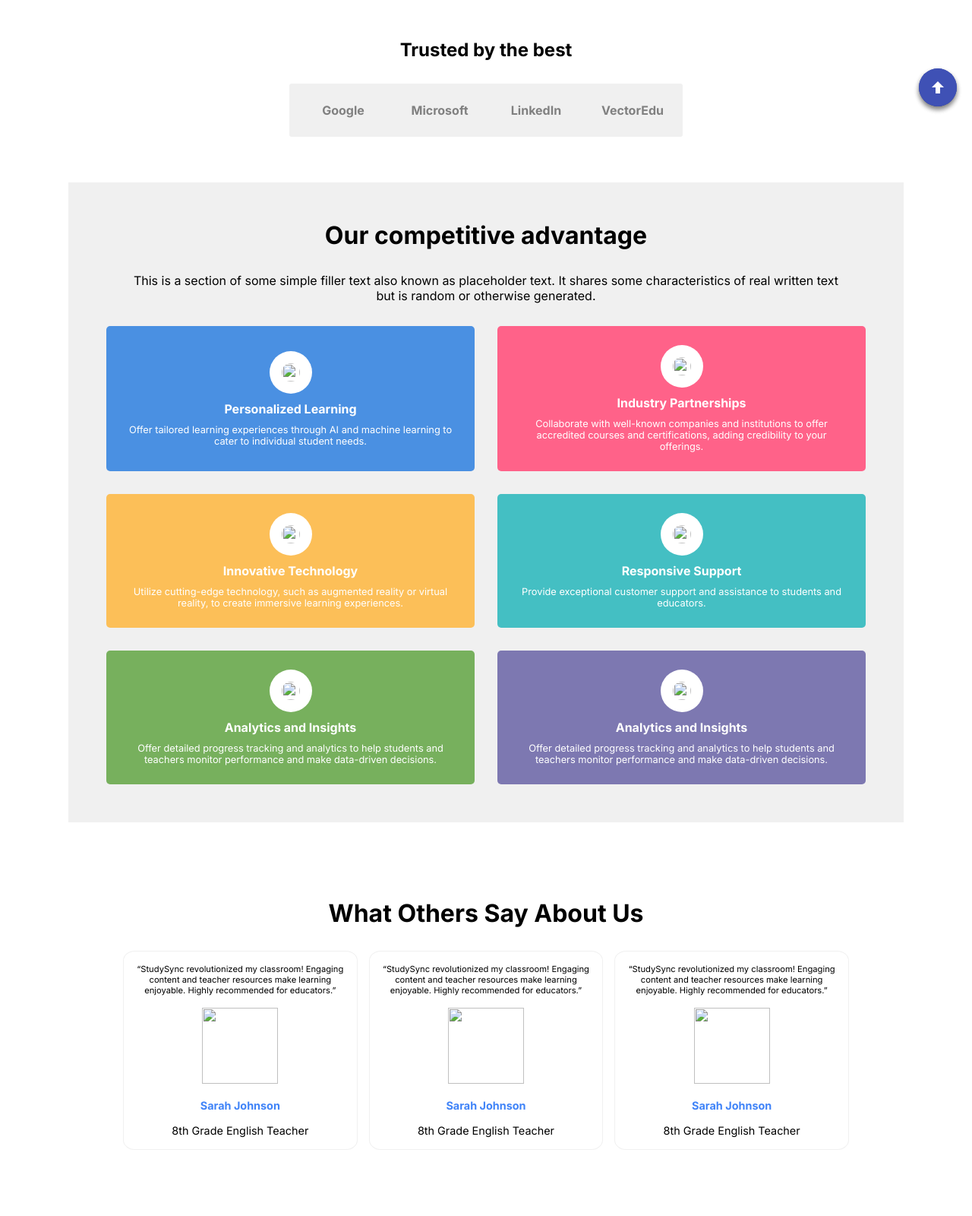
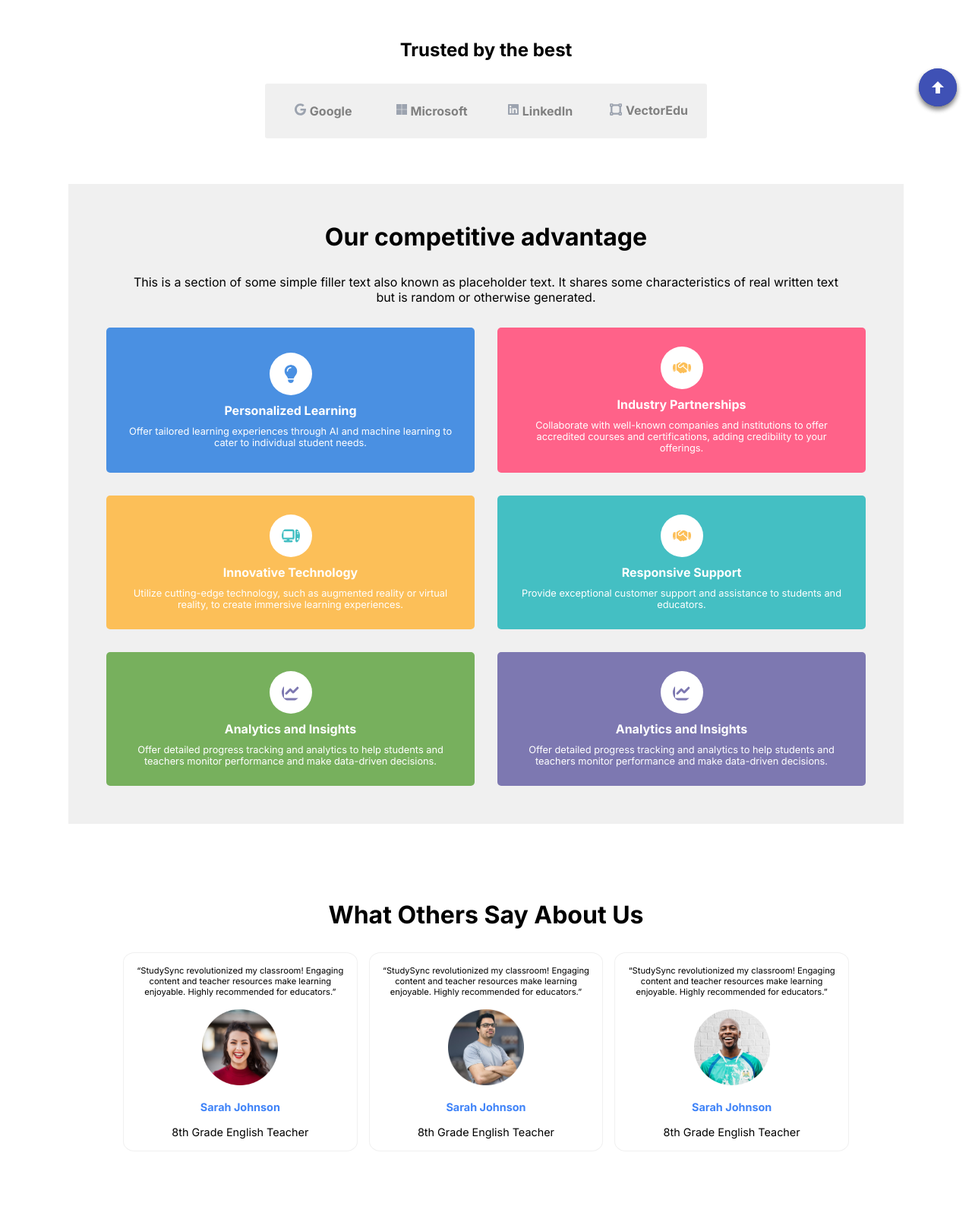
Before and after one commit to Kanaks28/StudySync, a plain HTML site: page index.html in a window 1280 px wide. Shown: the part 640-2240 px from the top of the page at 76% size. Drawn offline with Linux system fonts and the light colour scheme.

Commit message:
Update index.html

```diff
--- a/index.html
+++ b/index.html
@@ -57,7 +57,7 @@
             </div>
 
             <div class="hero-image">
-                <img src="/images/usgs-hoS3dzgpHzw-unsplash.jpg" alt="">
+                <img src="usgs-hoS3dzgpHzw-unsplash.jpg" alt="">
 
             </div>
         </div>
@@ -66,25 +66,25 @@
             <div class="trust-group">
                 <div class="trust-comp">
                     <div class="trust-icon">
-                        <img src="/images/Google.svg" alt="">
+                        <img src="Google.svg" alt="">
                     </div>
                     <div class="trust-name">Google</div>
                 </div>
                 <div class="trust-comp">
                     <div class="trust-icon">
-                        <img src="/images/Microsoft.svg" alt="">
+                        <img src="Microsoft.svg" alt="">
                     </div>
                     <div class="trust-name">Microsoft</div>
                 </div>
                 <div class="trust-comp">
                     <div class="trust-icon">
-                        <img src="/images/linkedin.svg" alt="">
+                        <img src="linkedin.svg" alt="">
                     </div>
                     <div class="trust-name">LinkedIn</div>
                 </div>
                 <div class="trust-comp">
                     <div class="trust-icon">
-                        <img src="/images/VectorEdu.svg" alt="" id="vector">
+                        <img src="VectorEdu.svg" alt="" id="vector">
                     </div>
                     <div class="trust-name">VectorEdu</div>
                 </div>
@@ -107,7 +107,7 @@
             <div class="cards-grid">
 
                 <div class="cards" id="first">
-                    <img src="/images/PersonalizedLearn.svg" alt="" class="card-image">
+                    <img src="PersonalizedLearn.svg" alt="" class="card-image">
 
                     <h2 class="card-heading">
                         Personalized Learning
@@ -119,7 +119,7 @@
                     </p>
                 </div>
                 <div class="cards"id="second">
-                    <img src="./images/IndustryPatner.svg" alt="" class="card-image">
+                    <img src="IndustryPatner.svg" alt="" class="card-image">
 
                     <h2 class="card-heading">
                         Industry Partnerships
@@ -131,7 +131,7 @@
                     </p>
                 </div>
                 <div class="cards" id="third">
-                    <img src="/images/InnovativeTech.svg" alt="" class="card-image">
+                    <img src="InnovativeTech.svg" alt="" class="card-image">
 
                     <h2 class="card-heading">
                         Innovative Technology
@@ -143,7 +143,7 @@
                     </p>
                 </div>
                 <div class="cards" id="fourth">
-                    <img src="/images/IndustryPatner.svg" alt="" class="card-image">
+                    <img src="IndustryPatner.svg" alt="" class="card-image">
 
                     <h2 class="card-heading">
                         Responsive Support
@@ -155,7 +155,7 @@
                     </p>
                 </div>
                 <div class="cards" id="fifth">
-                    <img src="/images/Analytics.svg" alt="" class="card-image">
+                    <img src="Analytics.svg" alt="" class="card-image">
 
                     <h2 class="card-heading">
                         Analytics and Insights
@@ -168,7 +168,7 @@
                 </div>
 
                 <div class="cards" id="sixth">
-                    <img src="/images/Analytics.svg" alt="" class="card-image">
+                    <img src="Analytics.svg" alt="" class="card-image">
 
                     <h2 class="card-heading">
                         Analytics and Insights
@@ -199,7 +199,7 @@
 
                 </div>
                 <div class="test-image">
-                    <img src="/images/avatar1.png" alt="">
+                    <img src="avatar1.png" alt="">
                 </div>
                 <div class="test-name">
                     Sarah Johnson
@@ -215,7 +215,7 @@
 
                 </div>
                 <div class="test-image">
-                    <img src="/images/avatar3.png" alt="">
+                    <img src="avatar3.png" alt="">
                 </div>
                 <div class="test-name">
                     Sarah Johnson
@@ -231,7 +231,7 @@
 
                 </div>
                 <div class="test-image">
-                    <img src="/images/avatar2.png" alt="">
+                    <img src="avatar2.png" alt="">
                 </div>
                 <div class="test-name">
                     Sarah Johnson
@@ -245,7 +245,7 @@
     </div>
 
     <div class="newsletter-section">
-        <img src="/images/img.png" alt="" class="news-image">
+        <img src="img.png" alt="" class="news-image">
         <div class="news-content">
             <div class="title">
                 <h1>
@@ -267,7 +267,7 @@
         <div class="footer-content">
             <div class="footer-left">
                 <div class="footer-heading">
-                    <img src="/images/StudySyn.svg" alt="" class="favicon">
+                    <img src="StudySyn.svg" alt="" class="favicon">
                     <h2 class="subhead">StudySync</h2>
                 </div>
                 <div class="footer-para">
@@ -277,10 +277,10 @@
                 </div>
                 <div class="footer-icon">
 
-                        <a href="#instagram"><img src="/images/instagram.svg" alt=""></a>
-                        <a href="#twitter"><img src="/images/twitter.svg" alt=""></a>
-                        <a href="#LinkedIn"><img src="/images/linkedin-copy.svg" alt=""></a>
-                        <a href="#github"><img src="/images/github.svg" alt=""></a>
+                        <a href="#instagram"><img src="instagram.svg" alt=""></a>
+                        <a href="#twitter"><img src="twitter.svg" alt=""></a>
+                        <a href="#LinkedIn"><img src="linkedin-copy.svg" alt=""></a>
+                        <a href="#github"><img src="github.svg" alt=""></a>
 
                 </div>
 
```
